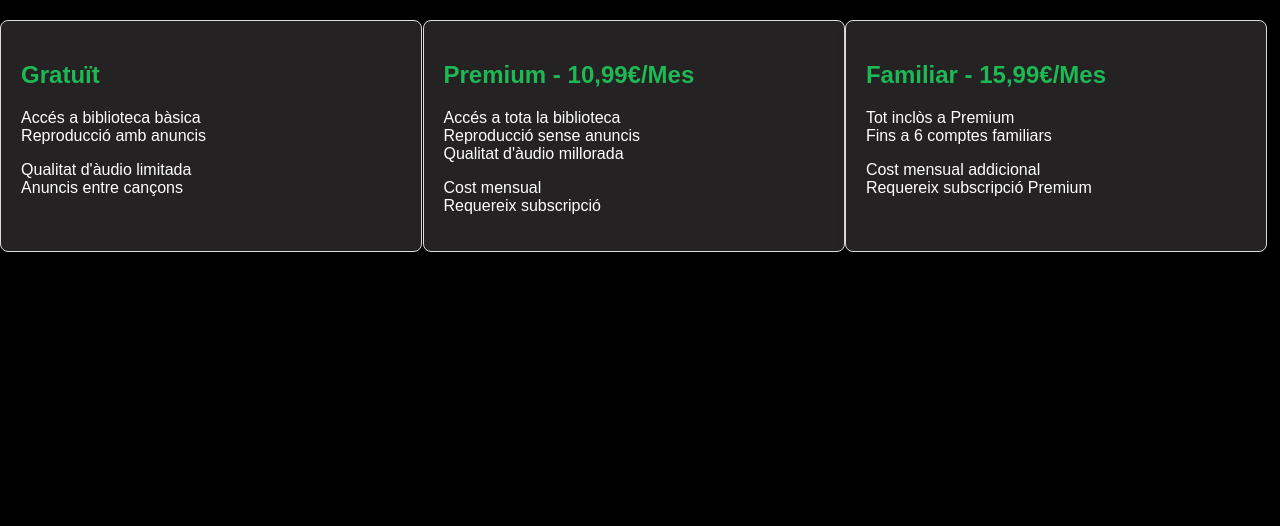
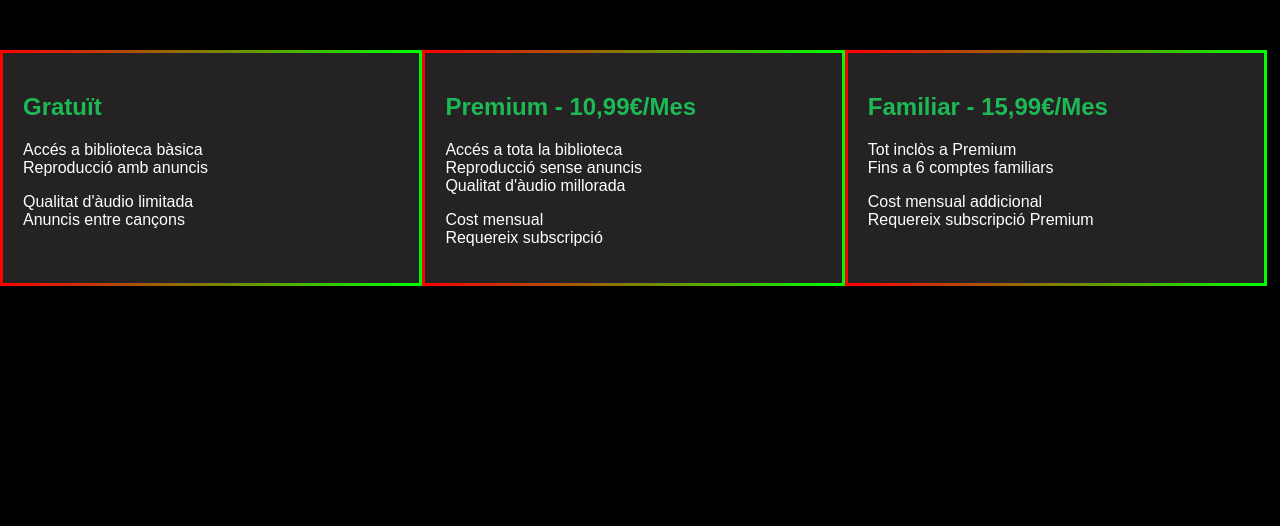
Before and after one commit to Alemusicaria/beatify, a PHP site: page /premium/premium.html in a window 1280 px wide. Shown: the part 100-626 px from the top of the page. Run offline with PHP 8.4, Linux system fonts and the light colour scheme.

Commit message:
canvis al css

```diff
--- a/premium/premium.css
+++ b/premium/premium.css
@@ -15,13 +15,16 @@ header {
 section {
     display: flex;
     justify-content: space-around;
-    margin-top: 20px;
+    margin-top: 50px;
     color: white;
     width: 99%;
+
 }
 
 .plan {
-    border: 1px solid #ddd;
+    border-style: solid;
+    border-image: linear-gradient(to right, #ff0000, #00ff00);
+    border-image-slice: 1;
     border-radius: 8px;
     padding: 20px;
     width: 30%;
@@ -43,7 +46,8 @@ ul {
     padding: 0;
 }
 
-.ventajas, .desventajas {
+.ventajas,
+.desventajas {
     margin-top: 10px;
 }
 
```
